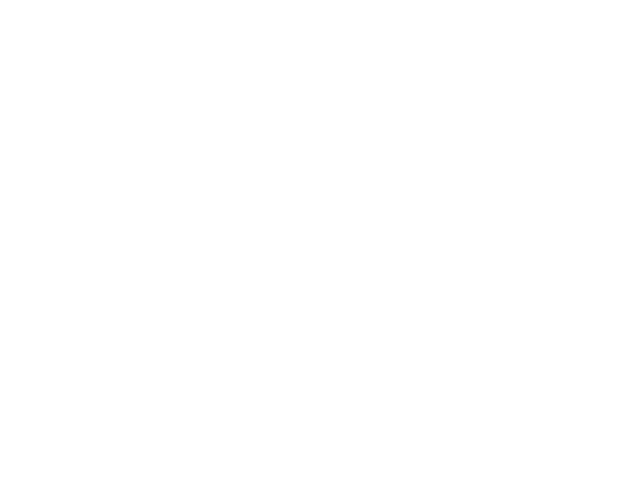
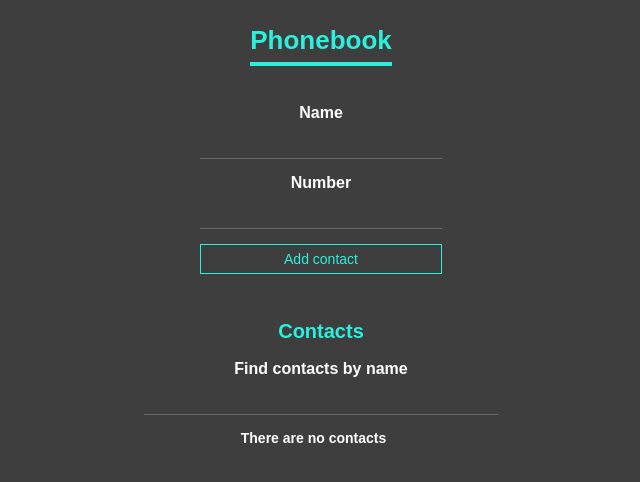
Before and after one commit to grey4uk/phonebook04, a React (Create React App) app: page / in a window 1280 px wide. Shown: the top 482 px of the page, without its empty margins (319-959 px from the left). Built offline with nearby package versions, Linux system fonts and the light colour scheme.

Commit message:
[feat] Add functional and styles

```diff
--- a/src/App.css
+++ b/src/App.css
@@ -1,38 +1,10 @@
 .App {
-  text-align: center;
-}
-
-.App-logo {
-  height: 40vmin;
-  pointer-events: none;
-}
-
-@media (prefers-reduced-motion: no-preference) {
-  .App-logo {
-    animation: App-logo-spin infinite 20s linear;
-  }
-}
-
-.App-header {
-  background-color: #282c34;
-  min-height: 100vh;
   display: flex;
   flex-direction: column;
+  text-align: center;
+  justify-content: center;
   align-items: center;
-  justify-content: center;
-  font-size: calc(10px + 2vmin);
-  color: white;
 }
-
-.App-link {
-  color: #61dafb;
+body {
+  background: #3e3e3e;
 }
-
-@keyframes App-logo-spin {
-  from {
-    transform: rotate(0deg);
-  }
-  to {
-    transform: rotate(360deg);
-  }
-}
--- a/src/App.js
+++ b/src/App.js
@@ -1,7 +1,70 @@
+import React, { Component } from "react";
+import { nanoid } from "nanoid";
 import "./App.css";
+import Form from "./components/Form";
+import Contacts from "./components/Contacts";
+import Filter from "./components/Filter";
+import { FormTitle, FormSubtitle } from "./components/Phonebook.styled";
 
-function App() {
-  return <div className="App"></div>;
+class App extends Component {
+  state = {
+    contacts: [],
+    filter: "",
+  };
+  formSubmitHandler = (data) => {
+    const { name, number } = data;
+    const addedContact = this.state.contacts.find(
+      (contact) => contact.name.toLowerCase() === name.toLowerCase()
+    );
+    if (addedContact) {
+      alert(`${name} is already in contacts.`);
+      return;
+    }
+    this.setState((prevState) => {
+      return {
+        contacts: [
+          { name: name, id: nanoid(), number: number },
+          ...prevState.contacts,
+        ],
+      };
+    });
+  };
+
+  filterHandler = (event) => {
+    this.setState({ filter: event.currentTarget.value });
+  };
+
+  findContacts = () => {
+    const { contacts, filter } = this.state;
+    const filteredContacts = contacts.filter((contact) =>
+      contact.name.toLowerCase().includes(filter.toLowerCase())
+    );
+    return filteredContacts;
+  };
+  deleteContact = (id) => {
+    this.setState((prevState) => ({
+      contacts: prevState.contacts.filter((contact) => contact.id !== id),
+    }));
+  };
+  render() {
+    const findedContacts = this.findContacts();
+    return (
+      <div className="App">
+        <FormTitle>Phonebook</FormTitle>
+        <Form onSubmit={this.formSubmitHandler}></Form>
+
+        <FormSubtitle>Contacts</FormSubtitle>
+        <Filter
+          value={this.state.filter}
+          onChange={this.filterHandler}
+        ></Filter>
+        <Contacts
+          contacts={findedContacts}
+          deleteContact={this.deleteContact}
+        ></Contacts>
+      </div>
+    );
+  }
 }
 
 export default App;
--- /dev/null
+++ b/src/components/Contacts.js
@@ -0,0 +1,31 @@
+import React, { Fragment } from "react";
+import PropTypes from "prop-types";
+import { FormText, FormList, FormListItem, FormBtn } from "./Phonebook.styled";
+
+const Contacts = ({ contacts, deleteContact }) => {
+  return (
+    <Fragment>
+      {contacts.length !== 0 ? (
+        <FormList>
+          {contacts.map((contact) => (
+            <FormListItem key={contact.id}>
+              <FormText>{contact.name}:</FormText>
+              <FormText>{contact.number}</FormText>
+              <FormBtn onClick={() => deleteContact(contact.id)}>
+                Delete
+              </FormBtn>
+            </FormListItem>
+          ))}
+        </FormList>
+      ) : (
+        <FormText>There are no contacts</FormText>
+      )}
+    </Fragment>
+  );
+};
+Contacts.propTypes = {
+  contacts: PropTypes.arrayOf(PropTypes.objectOf(PropTypes.string)).isRequired,
+  deleteContact: PropTypes.func,
+};
+
+export default Contacts;
--- /dev/null
+++ b/src/components/Filter.js
@@ -0,0 +1,26 @@
+import React, { Fragment } from "react";
+import PropTypes from "prop-types";
+import { FormLabel, FormInput } from "./Phonebook.styled";
+
+const Filter = ({ value, onChange }) => {
+  return (
+    <Fragment>
+      <FormLabel>
+        Find contacts by name
+        <FormInput
+          type="text"
+          pattern="^[a-zA-Zа-яА-Я]+(([' -][a-zA-Zа-яА-Я ])?[a-zA-Zа-яА-Я]*)*$"
+          title="Name may contain only letters, apostrophe, dash and spaces. For example Adrian, Jacob Mercer, Charles de Batz de Castelmore d'Artagnan"
+          required
+          value={value}
+          onChange={onChange}
+        />
+      </FormLabel>
+    </Fragment>
+  );
+};
+Filter.propTypes = {
+  value: PropTypes.string,
+  onChange: PropTypes.func,
+};
+export default Filter;
--- /dev/null
+++ b/src/components/Form.js
@@ -0,0 +1,67 @@
+import React, { Fragment, Component } from "react";
+import PropTypes from "prop-types";
+import { StyledForm, FormLabel, FormInput, FormBtn } from "./Phonebook.styled";
+
+class Form extends Component {
+  state = {
+    name: "",
+    number: "",
+  };
+
+  handleChange = (event) => {
+    const { name, value } = event.currentTarget;
+    this.setState({ [name]: value });
+  };
+
+  handleSubmit = (event) => {
+    event.preventDefault();
+    this.props.onSubmit({
+      name: this.state.name,
+      number: this.state.number,
+    });
+    this.reset();
+  };
+
+  reset() {
+    this.setState({ name: "", number: "" });
+  }
+
+  render() {
+    return (
+      <Fragment>
+        <StyledForm onSubmit={this.handleSubmit}>
+          <FormLabel>
+            Name
+            <FormInput
+              type="text"
+              name="name"
+              pattern="^[a-zA-Zа-яА-Я]+(([' -][a-zA-Zа-яА-Я ])?[a-zA-Zа-яА-Я]*)*$"
+              title="Name may contain only letters, apostrophe, dash and spaces. For example Adrian, Jacob Mercer, Charles de Batz de Castelmore d'Artagnan"
+              required
+              value={this.state.name}
+              onChange={this.handleChange}
+            />
+          </FormLabel>
+          <FormLabel>
+            Number
+            <FormInput
+              type="tel"
+              name="number"
+              pattern="\+?\d{1,4}?[-.\s]?\(?\d{1,3}?\)?[-.\s]?\d{1,4}[-.\s]?\d{1,4}[-.\s]?\d{1,9}"
+              title="Phone number must be digits and can contain spaces, dashes, parentheses and can start with +"
+              required
+              value={this.state.number}
+              onChange={this.handleChange}
+            />
+          </FormLabel>
+          <FormBtn type="submit">Add contact</FormBtn>
+        </StyledForm>
+      </Fragment>
+    );
+  }
+}
+Form.propTypes = {
+  handleChange: PropTypes.func,
+  handleSubmit: PropTypes.func,
+};
+export default Form;
--- /dev/null
+++ b/src/components/Phonebook.styled.js
@@ -0,0 +1,96 @@
+import styled from "styled-components";
+
+export const FormTitle = styled.h1`
+  font-family: "Montserrat", sans-serif;
+  font-weight: 700;
+  position: relative;
+  display: flex;
+  color: #2defdc;
+  font-size: 26px;
+  &::after {
+    content: "";
+    display: block;
+    position: absolute;
+    left: 0;
+    bottom: -10px;
+    width: 100%;
+    height: 4px;
+    background: #2defdc;
+  }
+`;
+
+export const FormSubtitle = styled.h2`
+  font-family: "Montserrat", sans-serif;
+  font-weight: 700;
+  color: #2defdc;
+  font-size: 20px;
+`;
+
+export const StyledForm = styled.form`
+  display: flex;
+  justify-items: center;
+  flex-direction: column;
+  padding: 30px;
+`;
+
+export const FormLabel = styled.label`
+  margin-bottom: 15px;
+  font-family: "Montserrat", sans-serif;
+  font-weight: 700;
+  color: #ffff;
+`;
+
+export const FormInput = styled.input`
+  width: 100%;
+  padding: 10px 0;
+  background: none;
+  border: none;
+  border-bottom: 1px solid #666;
+  color: #ddd;
+  font-size: 14px;
+  outline: none;
+  transition: border-color 0.2s;
+  &:focus {
+    border-bottom-color: #ddd;
+  }
+`;
+
+export const FormBtn = styled.button`
+  background: none;
+  border: 1px solid #2defdc;
+  font-family: "Montserrat", sans-serif;
+  color: #2defdc;
+  font-size: 14px;
+  height: 30px;
+  padding: 5px 20px;
+  cursor: pointer;
+  outline: none;
+  &:hover {
+    color: #0ec7b5;
+    border: 1px solid #0ec7b5;
+  }
+`;
+
+export const FormText = styled.p`
+  font-size: 14px;
+  font-family: "Montserrat", sans-serif;
+  font-weight: 700;
+  color: #ffff;
+  margin-top: 0;
+  margin-bottom: 0;
+  margin-right: 15px;
+`;
+
+export const FormList = styled.ul`
+  padding: 0;
+  display: flex;
+  flex-direction: column;
+`;
+
+export const FormListItem = styled.li`
+  display: flex;
+  justify-content: center;
+  align-items: center;
+  margin-bottom: 10px;
+  height: 50px;
+`;
--- /dev/null
+++ b/src/components/index.js
@@ -0,0 +1 @@
+export { default } from "./Form";
--- a/src/index.js
+++ b/src/index.js
@@ -1,6 +1,5 @@
 import React from "react";
 import ReactDOM from "react-dom";
-
 import App from "./App";
 
 ReactDOM.render(
```
